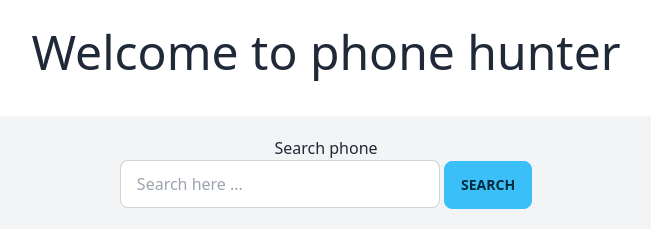
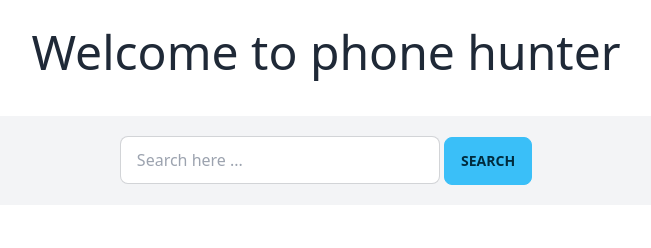
Before and after one commit to mukitur/API-phone-hunting, a plain HTML site: page index.html in a window 1280 px wide. Shown: the whole page, without its empty margins (314-965 px from the left). Drawn offline with nearby package versions, Linux system fonts and the light colour scheme; no server answers.

Commit message:
deploy to netlify

```diff
--- a/index.html
+++ b/index.html
@@ -16,7 +16,6 @@
     <main>
       <h1 class="text-5xl text-center mt-7 mb-10">Welcome to phone hunter</h1>
       <section class="mx-auto text-center my-10 bg-gray-100 p-5 rounded-xl">
-        <h2>Search phone</h2>
         <div>
           <input
             id="search-field"
```
Also changed, not shown: 1 other file.
